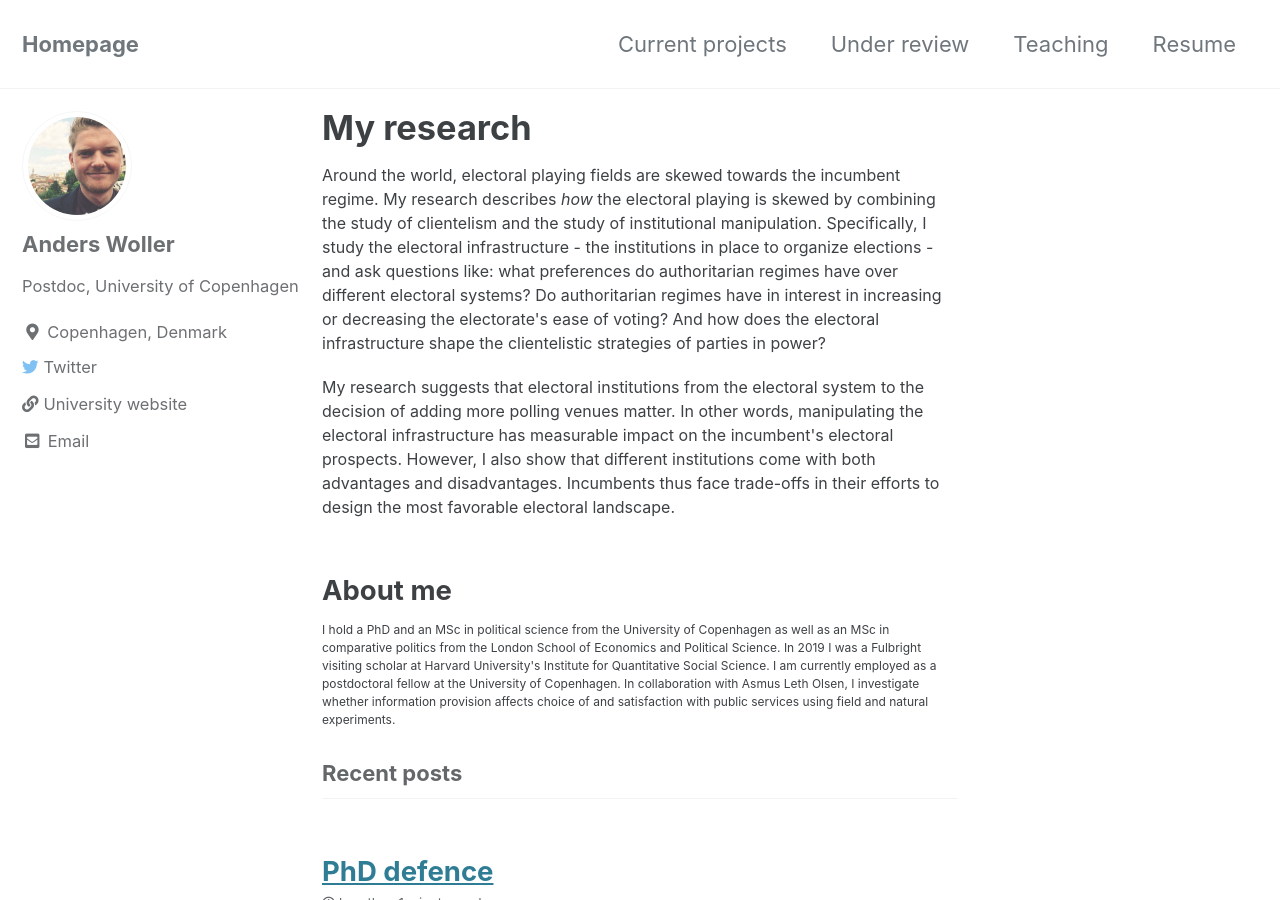
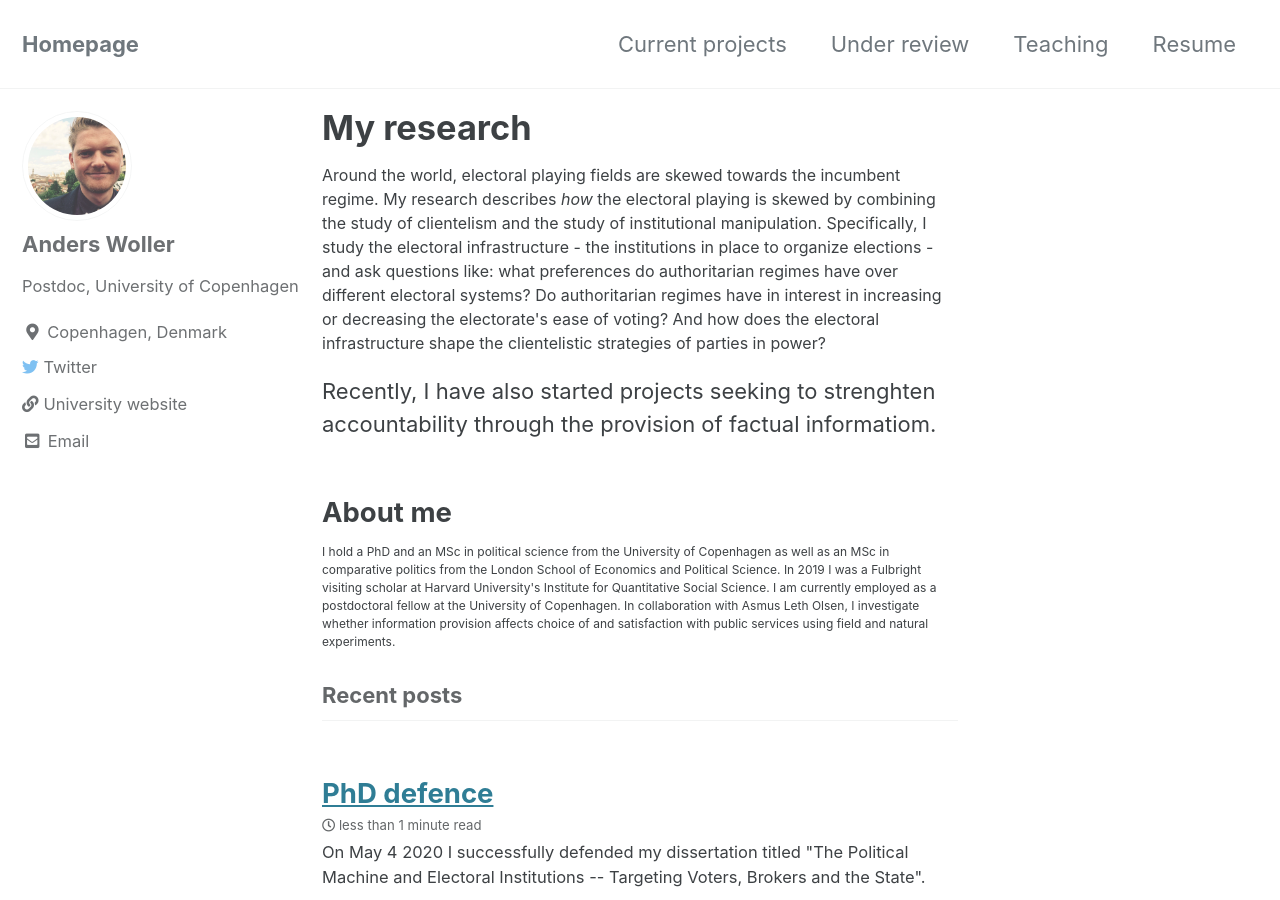
Before and after one commit to AndersWoller/AndersWoller.github.io, a Jekyll site: the page built from index.html, in a window 1280 px wide and 900 px high. Built offline with Jekyll 4.4.1, drawn with Linux system fonts in a browser that asks for light colours; cached includes are drawn as plain includes; the list of posts is cut into pages by our own code.

Commit message:
changing home page

```diff
--- a/index.html
+++ b/index.html
@@ -9,11 +9,7 @@ title: "My research"
   Specifically, I study the electoral infrastructure - the institutions in place to organize elections - and ask questions like: what preferences do authoritarian regimes
   have over different electoral systems? Do authoritarian regimes have in interest in increasing or decreasing the electorate's ease of voting?
   And how does the electoral infrastructure shape the clientelistic strategies of parties in power?</p>
-
-  <p style="font-size:16px">My research suggests that electoral institutions from the electoral system to the
-  decision of adding more polling venues matter. In other words, manipulating the electoral infrastructure
-  has measurable impact on the incumbent's electoral prospects. However, I also show that different institutions come with
-  both advantages and disadvantages. Incumbents thus face trade-offs in their efforts to design the most favorable electoral landscape.</p>
+  Recently, I have also started projects seeking to strenghten accountability through the provision of factual informatiom.
 
 
 <h2> About me </h2>
```
